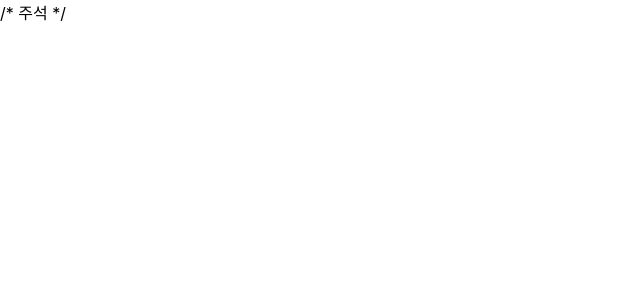
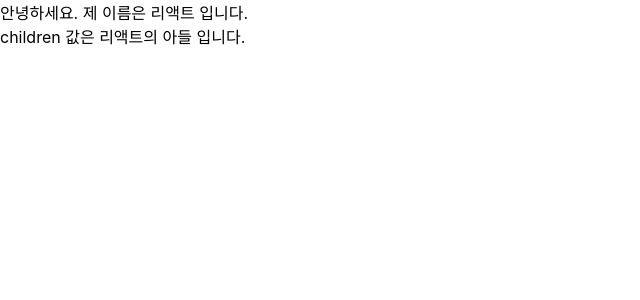
Before and after one commit to chanchanwoong/React-Study, a React (Create React App) app in the folder hello-react/: page / in a window 1280 px wide. Shown: the top 300 px of the page, without its empty margins (0-640 px from the left). Built offline with nearby package versions, Linux system fonts and the light colour scheme.

Commit message:
add: children props 학습

```diff
--- a/hello-react/src/App.js
+++ b/hello-react/src/App.js
@@ -1,9 +1,8 @@
 import React from "react";
-import "./App.css";
+import MyComponent from "./MyComponent";
 
-function App() {
-  const name = "리액트";
-  return <>/* 주석 */</>;
-}
+const App = () => {
+  return <MyComponent name="리액트">리액트의 아들</MyComponent>;
+};
 
 export default App;
--- /dev/null
+++ b/hello-react/src/MyComponent.js
@@ -0,0 +1,18 @@
+import React from "react";
+
+// 화살표 함수를 이용한 함수형 컴포넌트
+const MyComponent = (props) => {
+  return (
+    <div>
+      안녕하세요. 제 이름은 {props.name} 입니다. <br />
+      children 값은 {props.children} 입니다.
+    </div>
+  );
+};
+
+// 더 이상 defaultProps는 지원안함
+MyComponent.defaultProps = {
+  name: "기본 이름",
+};
+
+export default MyComponent;
```
